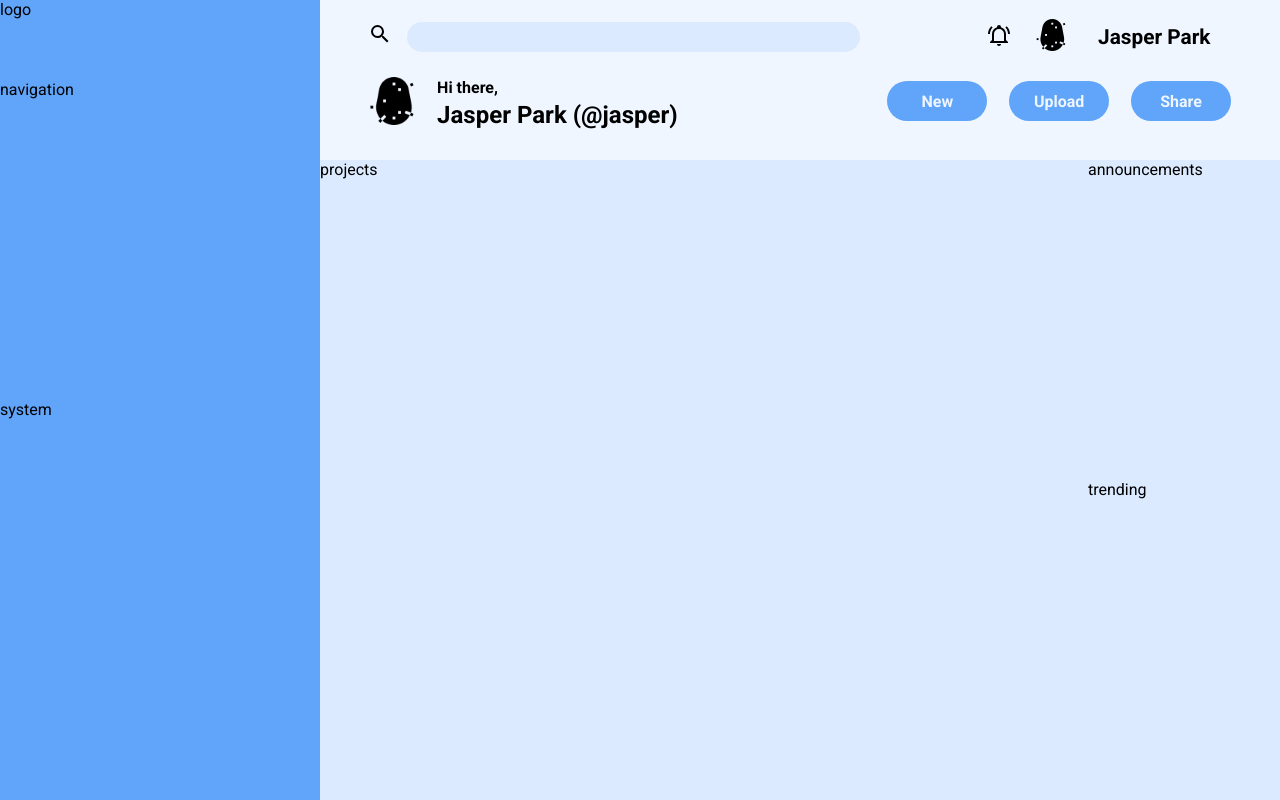
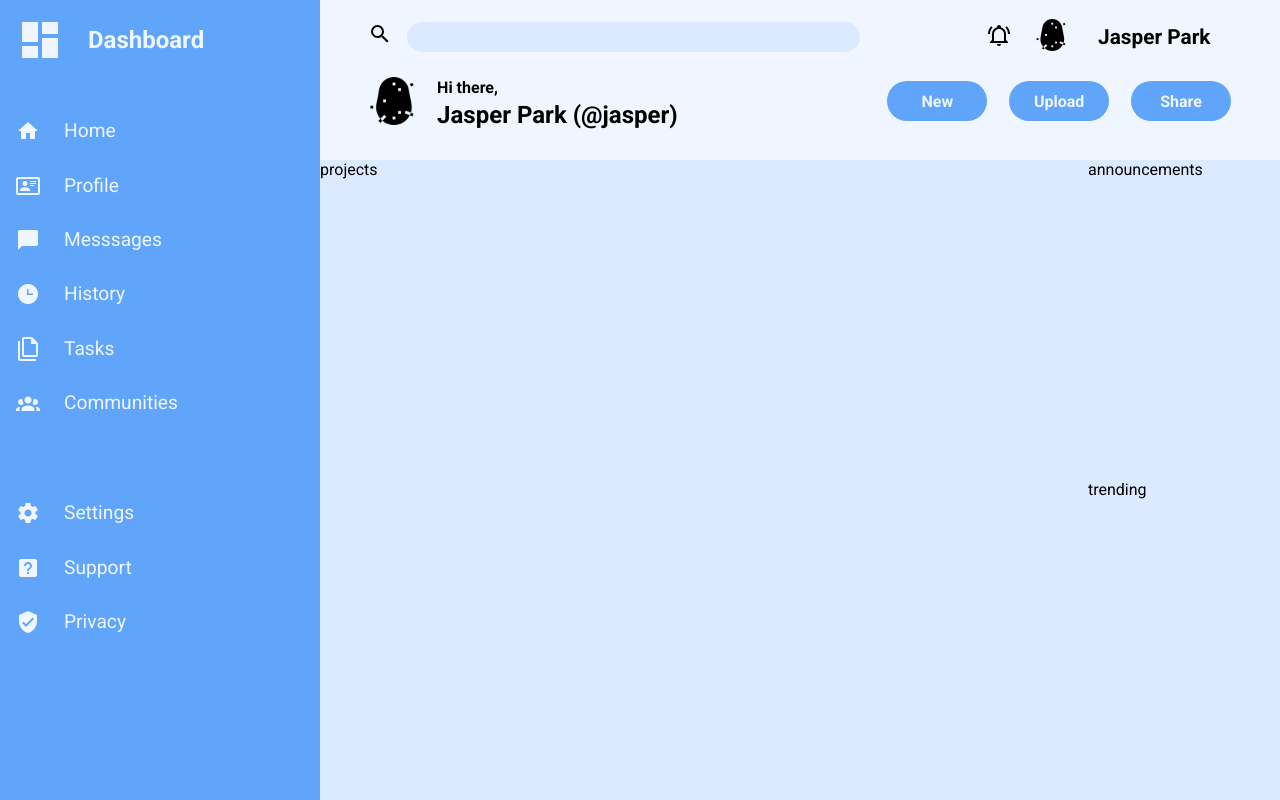
Before and after one commit to hspark220/admin-dashboard, a plain HTML site: page index.html in a window 1280 px wide. Drawn offline with Linux system fonts and the light colour scheme.

Commit message:
Finish dashboard layout and styling

```diff
--- a/index.html
+++ b/index.html
@@ -24,7 +24,7 @@
                 </svg>
             </div>
             <div class="logo">
-                <img src="./images/potato-black.png">
+                <img src="./images/header/potato-black.png">
             </div>
             <div class="name">
                 <p>Jasper Park</p>
@@ -32,7 +32,7 @@
         </div>
 
         <div class="banner">
-            <img src="./images/potato-black.png">
+            <img src="./images/header/potato-black.png">
             <p>Hi there,</p>
             <h4>Jasper Park (@jasper)</h4>
         </div>
@@ -45,9 +45,54 @@
         </div>
     </div>
     <div class="dashboard">
-        <div class="dashboard-logo">logo</div>
-        <div class="dashboard-navigation">navigation</div>
-        <div class="dashboad-system">system</div>
+        <div class="dashboard-logo">
+            <img src="./images/dashboard/view-dashboard.png">
+            <p>Dashboard</p>
+        </div>
+        <div class="dashboard-navigation">
+            <ul>
+                <li>
+                    <img src="./images/dashboard/home.png">
+                    <p>Home</p>
+                </li>
+                <li>
+                    <img src="./images/dashboard/profile.png">
+                    <p>Profile</p>
+                </li>
+                <li>
+                    <img src="./images/dashboard/message.png">
+                    <p>Messsages</p>
+                </li>
+                <li>
+                    <img src="./images/dashboard/history.png">
+                    <p>History</p>
+                </li>
+                <li>
+                    <img src="./images/dashboard/tasks.png">
+                    <p>Tasks</p>
+                </li>
+                <li>
+                    <img src="./images/dashboard/communities.png">
+                    <p>Communities</p>
+                </li>
+            </ul>
+        </div>
+        <div class="dashboard-system">
+            <ul>
+                <li>
+                    <img src="./images/dashboard/settings.png">
+                    <p>Settings</p>
+                </li>
+                <li>
+                    <img src="./images/dashboard/support.png">
+                    <p>Support</p>
+                </li>
+                <li>
+                    <img src="./images/dashboard/privacy.png">
+                    <p>Privacy</p>
+                </li>
+            </ul>
+        </div>
     </div>
     <div class="project">
         <div class="projects">projects</div>
--- a/style.css
+++ b/style.css
@@ -152,15 +152,51 @@ header navigation
 .dashboard {
     grid-area: dashboard;
     display: grid;
-    grid-template-rows: 1fr 4fr 5fr;
+    grid-template-rows: 48px 4fr 5fr;
     grid-template-areas:
     "dashboard-logo"
     "dashboard-navigation"
     "dashboard-system";
+    gap: 24px;
 
     background-color: #60a5fa;
+    padding: 1rem;
 }
+.dashboard-logo {
+    display: grid;
+    grid-template-columns: 48px 1fr;
+    gap: 24px;
+    align-items: center;
+}
+.dashboard-logo p {
+    margin: 0;
 
+    color: #eff6ff;
+    font-weight: 700;
+    font-size: 1.5rem;
+
+}
+.dashboard ul {
+    padding: 0;
+}
+.dashboard li {
+    list-style: none;
+    display: grid;
+    grid-template-columns: 24px 1fr;
+    align-items: center;
+    gap: 24px;
+
+    line-height: 1rem;
+
+}
+.dashboard li img {
+    width: 24px;
+    height: 24px;
+}
+.dashboard li p {
+    color: #eff6ff;
+    font-size: 1.2rem;
+}
 
 .project {
     grid-area: projects;
```
Also changed, not shown: images/dashboard/communities.png (added), images/dashboard/history.png (added), images/dashboard/home.png (added), images/dashboard/message.png (added), images/dashboard/privacy.png (added), images/dashboard/profile.png (added), images/dashboard/settings.png (added), images/dashboard/support.png (added), images/dashboard/tasks.png (added), images/dashboard/view-dashboard.png (added), images/header/potato-black.png (renamed from images/potato-black.png), images/header/potato-clear.png (renamed from images/potato-clear.png), images/header/potato-color.png (renamed from images/potato-color.png).
